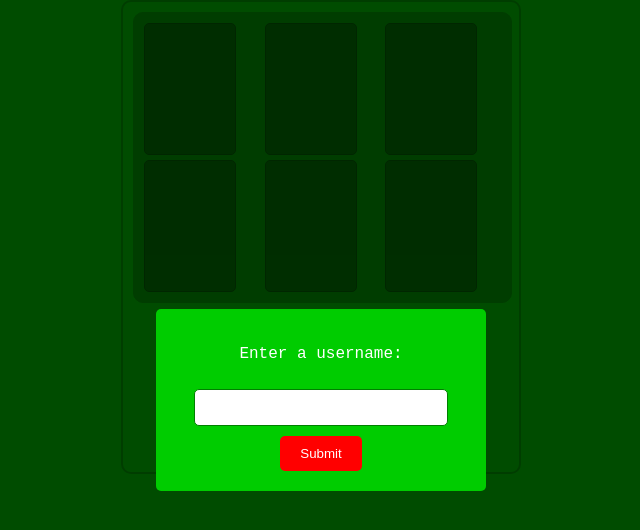
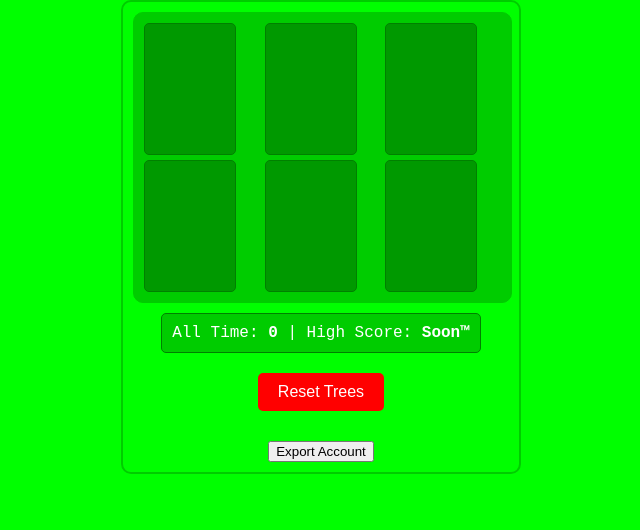
Before and after one commit to Soteria-Smart-Contracts/blinkerbuddy, a browser extension: page browser_app/index.html in a window 1280 px wide. Shown: the whole page, without its empty margins (319-959 px from the left). Drawn offline with Linux system fonts and the light colour scheme.

Commit message:
Jul 22, 2025, 5:28 PM

```diff
--- a/browser_app/index.html
+++ b/browser_app/index.html
@@ -9,13 +9,6 @@
   <link rel="apple-touch-icon" href="images/gnome.jpg">
 </head>
 <body style="text-align: center;">
-  <div id="username-modal" style="display: none;">
-    <div id="username-modal-content">
-      <p>Enter a username:</p>
-      <input type="text" id="username-input" maxlength="20">
-      <button id="username-submit">Submit</button>
-    </div>
-  </div>
   <div id="game-container">
     <div class="field">
       <div class="plot" data-index="0"></div>
```
